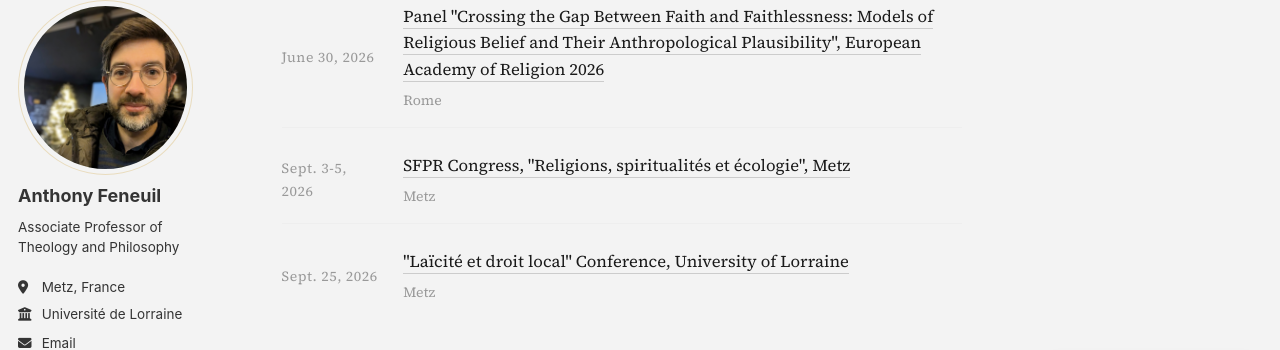
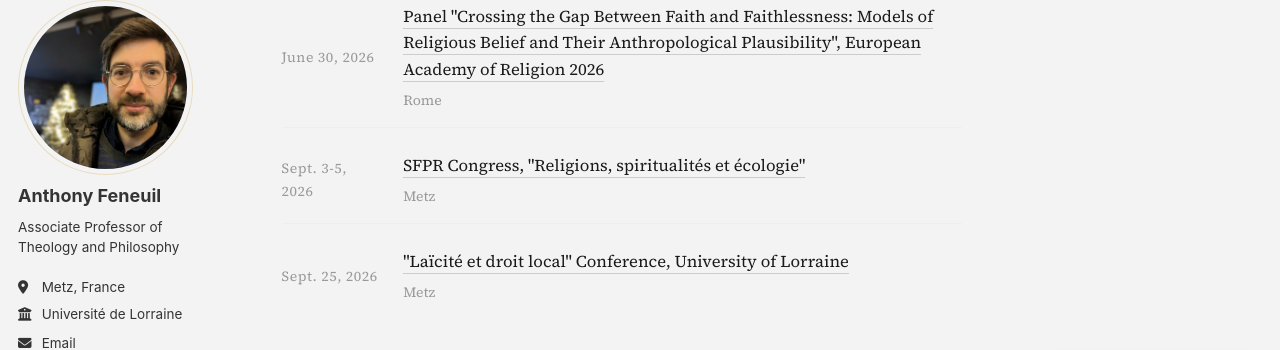
Before and after one commit to anfnl/anfnl.github.io, a Jekyll site: the page built from en/index.md, in a window 1280 px wide and 900 px high, scrolled down 630 px. Shown: the part 106-456 px from the top of the window. Built offline with Jekyll 4.4.1, drawn with Linux system fonts in a browser that asks for light colours; some web fonts are replaced; a script that is not in the unit is left out.

Commit message:
Update events.yml

```diff
--- a/_data/events.yml
+++ b/_data/events.yml
@@ -9,8 +9,8 @@
   date_fr: "3-5 sept. 2026"
   location: "Metz"
   url: "https://ecritures.univ-lorraine.fr/manifestations/colloques/religions-spiritualites-et-ecologie"
-  label_en: 'SFPR Congress, "Religions, spiritualités et écologie", Metz'
-  label_fr: 'Congrès de la Société francophone de philosophie de la religion, "Religions, spiritualités et écologie", Metz'
+  label_en: 'SFPR Congress, "Religions, spiritualités et écologie"'
+  label_fr: 'Congrès de la Société francophone de philosophie de la religion, "Religions, spiritualités et écologie"'
 
 - date_en: "Sept. 25, 2026"
   date_fr: "25 sept. 2026"
```
